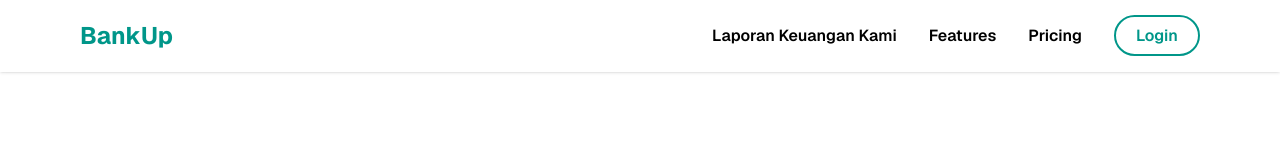
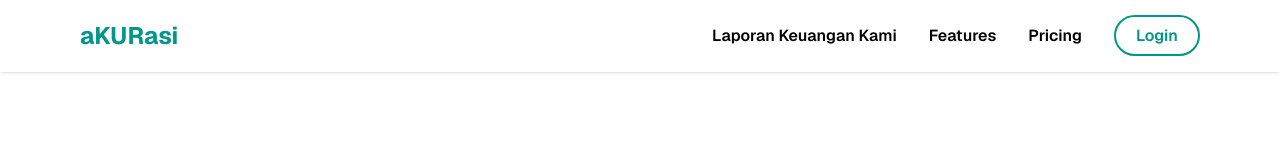
Before and after one commit to ozziiq/bankup, a Next.js app: page / in a window 1280 px wide. Shown: the top 160 px of the page. Built offline with nearby package versions, Linux system fonts and the light colour scheme.

Commit message:
chore: bankup -> akurasi

```diff
--- a/drizzle.config.ts
+++ b/drizzle.config.ts
@@ -8,5 +8,5 @@ export default {
 	dbCredentials: {
 		url: env.DATABASE_URL,
 	},
-	tablesFilter: ["new-bankup_*"],
+	tablesFilter: ["new-akurasi_*"],
 } satisfies Config;
--- a/package.json
+++ b/package.json
@@ -1,5 +1,5 @@
 {
-	"name": "new-bankup",
+	"name": "new-akurasi",
 	"version": "0.1.0",
 	"private": true,
 	"type": "module",
--- a/src/app/_components/landing-page.tsx
+++ b/src/app/_components/landing-page.tsx
@@ -33,7 +33,7 @@ export const Navbar = () => {
 					onClick={() => setMenuOpen(false)}
 				>
 					{/* <FaChartLine className="mr-2" /> */}
-					BankUp
+					aKURasi
 				</Link>
 				<button
 					className="text-2xl text-gray-700 lg:hidden"
--- a/src/app/layout.tsx
+++ b/src/app/layout.tsx
@@ -6,7 +6,7 @@ import { Geist } from "next/font/google";
 // import { TRPCReactProvider } from "@/trpc/react";
 
 export const metadata: Metadata = {
-	title: "BankUp - Simplify Your Business Finance",
+	title: "aKURasi - Simplify Your Business Finance",
 	description: "Insert proper description here",
 	icons: [{ rel: "icon", url: "/favicon.ico" }],
 };
--- a/src/server/db/schema.ts
+++ b/src/server/db/schema.ts
@@ -8,7 +8,7 @@ import type { AdapterAccount } from "next-auth/adapters";
  *
  * @see https://orm.drizzle.team/docs/goodies#multi-project-schema
  */
-export const createTable = pgTableCreator((name) => `new-bankup_${name}`);
+export const createTable = pgTableCreator((name) => `new-akurasi_${name}`);
 
 export const posts = createTable(
 	"post",
```
Also changed, not shown: 1 other file (tests, documents, lock files or other folders).
